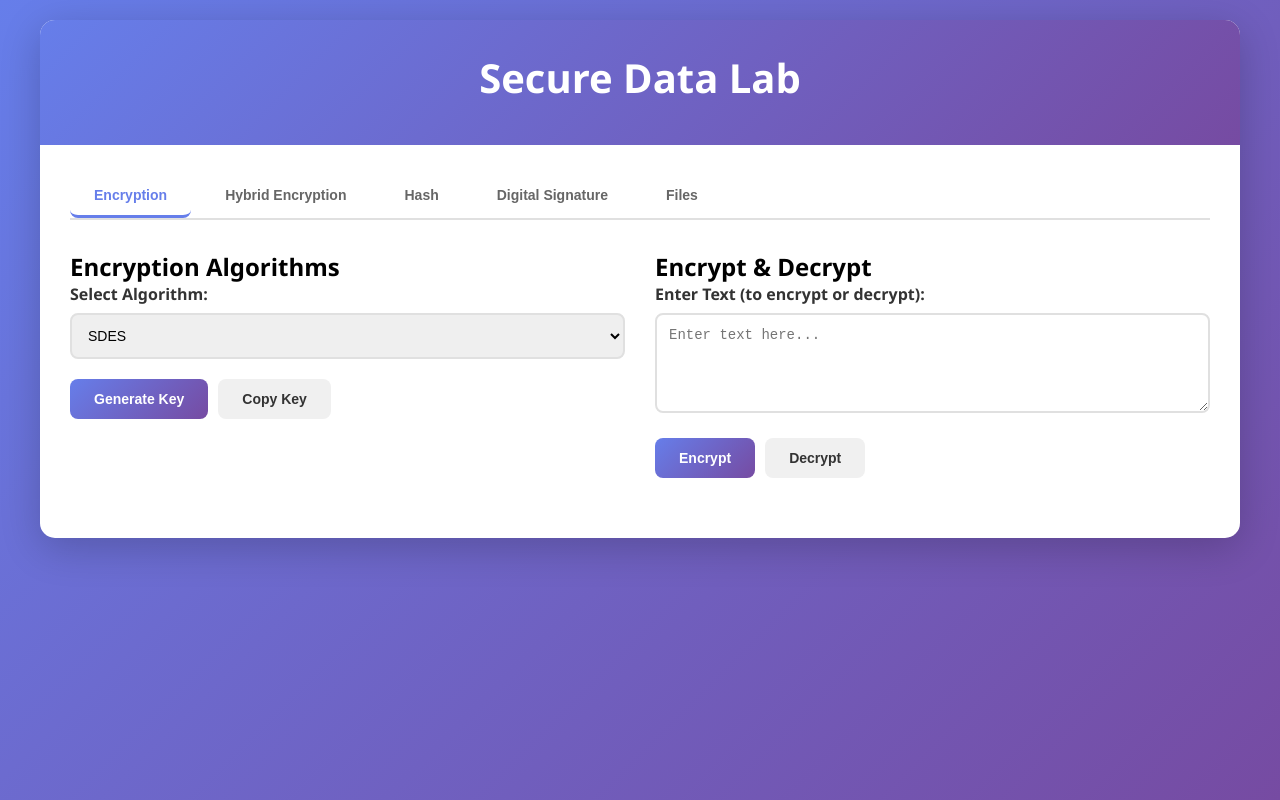
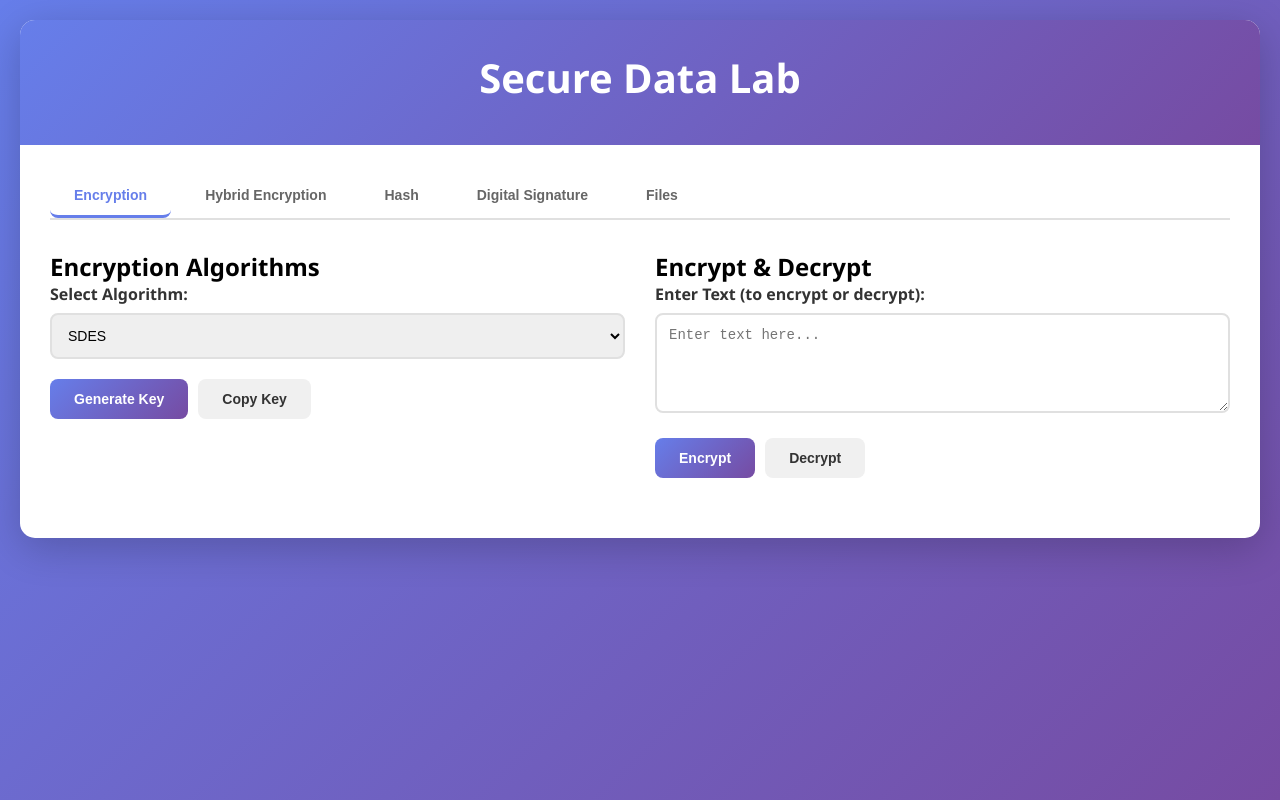
Before and after one commit to Abody-elneel/Computer_Secuirty_Project, a Flask app: page / in a window 1280 px wide. Run offline with Flask 3, Linux system fonts and the light colour scheme.

Commit message:
last_last_elneel

```diff
--- a/templates/index.html
+++ b/templates/index.html
@@ -11,15 +11,40 @@
             box-sizing: border-box;
         }
 
+        /* Custom Scrollbar Styling */
+        ::-webkit-scrollbar {
+            width: 10px;
+        }
+
+        ::-webkit-scrollbar-track {
+            background: #f1f1f1;
+        }
+
+        ::-webkit-scrollbar-thumb {
+            background: linear-gradient(135deg, #667eea 0%, #764ba2 100%);
+            border-radius: 5px;
+        }
+
+        ::-webkit-scrollbar-thumb:hover {
+            background: linear-gradient(135deg, #5568d3 0%, #6a3d8f 100%);
+        }
+
+        /* Firefox Scrollbar */
+        * {
+            scrollbar-color: #667eea #f1f1f1;
+            scrollbar-width: thin;
+        }
+
         body {
             font-family: 'Segoe UI', Tahoma, Geneva, Verdana, sans-serif;
             background: linear-gradient(135deg, #667eea 0%, #764ba2 100%);
             min-height: 100vh;
             padding: 20px;
+            overflow-y: scroll;
         }
 
         .container {
-            max-width: 1200px;
+            max-width: 1800px;
             margin: 0 auto;
             background: white;
             border-radius: 15px;
@@ -41,6 +66,26 @@
 
         .content {
             padding: 30px;
+            max-height: calc(100vh - 200px);
+            overflow-y: auto;
+        }
+
+        /* Scrollbar for content area */
+        .content::-webkit-scrollbar {
+            width: 8px;
+        }
+
+        .content::-webkit-scrollbar-track {
+            background: #f5f5f5;
+        }
+
+        .content::-webkit-scrollbar-thumb {
+            background: #667eea;
+            border-radius: 4px;
+        }
+
+        .content::-webkit-scrollbar-thumb:hover {
+            background: #5568d3;
         }
 
         .section {
@@ -219,6 +264,12 @@
         @keyframes spin {
             0% { transform: rotate(0deg); }
             100% { transform: rotate(360deg); }
+        }
+
+        @media (max-width: 768px) {
+            .section {
+                grid-template-columns: 1fr;
+            }
         }
     </style>
 </head>
@@ -457,11 +508,8 @@
 
     <script>
         function switchTab(tabName) {
-            // Hide all tabs
             document.querySelectorAll('.tab-content').forEach(el => el.classList.remove('active'));
             document.querySelectorAll('.tab-btn').forEach(el => el.classList.remove('active'));
-
-            // Show selected tab
             document.getElementById(tabName).classList.add('active');
             event.target.classList.add('active');
         }
@@ -475,20 +523,16 @@
 
         async function generateKey() {
             const algo = document.getElementById('algo-select').value;
-
             try {
                 const response = await fetch('/api/generate-key', {
                     method: 'POST',
                     headers: { 'Content-Type': 'application/json' },
                     body: JSON.stringify({ algorithm: algo })
                 });
-
                 const data = await response.json();
-
                 if (data.success) {
                     const keyBox = document.getElementById('key-box');
                     const keyOutput = document.getElementById('key-output');
-
                     if (algo === 'rsa') {
                         keyOutput.textContent = JSON.stringify(data.keys, null, 2);
                     } else if (algo === 'dh') {
@@ -498,7 +542,6 @@
                     } else {
                         keyOutput.textContent = data.key;
                     }
-
                     keyBox.classList.add('show');
                     showMessage('Key generated successfully', 'success');
                 } else {
@@ -519,21 +562,17 @@
         async function encryptData() {
             const algo = document.getElementById('algo-select').value;
             const plaintext = document.getElementById('plaintext').value;
-
             if (!plaintext) {
                 showMessage('Enter text to encrypt', 'error');
                 return;
             }
-
             try {
                 const response = await fetch('/api/encrypt', {
                     method: 'POST',
                     headers: { 'Content-Type': 'application/json' },
                     body: JSON.stringify({ algorithm: algo, plaintext })
                 });
-
                 const data = await response.json();
-
                 if (data.success) {
                     document.getElementById('crypto-result-title').textContent = 'Encrypted Text:';
                     document.getElementById('crypto-output').textContent = data.ciphertext;
@@ -550,21 +589,17 @@
         async function decryptData() {
             const algo = document.getElementById('algo-select').value;
             const ciphertext = document.getElementById('plaintext').value;
-
             if (!ciphertext) {
                 showMessage('Enter encrypted text to decrypt', 'error');
                 return;
             }
-
             try {
                 const response = await fetch('/api/decrypt', {
                     method: 'POST',
                     headers: { 'Content-Type': 'application/json' },
                     body: JSON.stringify({ algorithm: algo, ciphertext })
                 });
-
                 const data = await response.json();
-
                 if (data.success) {
                     document.getElementById('crypto-result-title').textContent = 'Decrypted Text:';
                     document.getElementById('crypto-output').textContent = data.plaintext;
@@ -581,21 +616,17 @@
         async function hashData() {
             const algo = document.getElementById('hash-algo').value;
             const data = document.getElementById('hash-input').value;
-
             if (!data) {
                 showMessage('Enter data', 'error');
                 return;
             }
-
             try {
                 const response = await fetch('/api/hash', {
                     method: 'POST',
                     headers: { 'Content-Type': 'application/json' },
                     body: JSON.stringify({ algorithm: algo, data })
                 });
-
                 const result = await response.json();
-
                 if (result.success) {
                     document.getElementById('hash-output').textContent = result.hash;
                     document.getElementById('hash-result').classList.add('show');
@@ -615,9 +646,7 @@
                     headers: { 'Content-Type': 'application/json' },
                     body: JSON.stringify({ algorithm: 'dss' })
                 });
-
                 const data = await response.json();
-
                 if (data.success) {
                     document.getElementById('dss-keys-output').textContent = JSON.stringify(data.keys, null, 2);
                     document.getElementById('dss-keys').classList.add('show');
@@ -630,21 +659,17 @@
 
         async function signMessage() {
             const message = document.getElementById('dss-message').value;
-
             if (!message) {
                 showMessage('Enter a message', 'error');
                 return;
             }
-
             try {
                 const response = await fetch('/api/sign', {
                     method: 'POST',
                     headers: { 'Content-Type': 'application/json' },
                     body: JSON.stringify({ message })
                 });
-
                 const data = await response.json();
-
                 if (data.success) {
                     document.getElementById('dss-signature').value = data.signature;
                     showMessage('Message signed successfully', 'success');
@@ -657,21 +682,17 @@
         async function verifyMessage() {
             const message = document.getElementById('dss-message').value;
             const signature = document.getElementById('dss-signature').value;
-
             if (!message || !signature) {
                 showMessage('Enter message and signature', 'error');
                 return;
             }
-
             try {
                 const response = await fetch('/api/verify', {
                     method: 'POST',
                     headers: { 'Content-Type': 'application/json' },
                     body: JSON.stringify({ message, signature })
                 });
-
                 const data = await response.json();
-
                 if (data.success) {
                     document.getElementById('dss-output').textContent = data.valid ? '✓ Signature is valid' : '✗ Signature is invalid';
                     document.getElementById('dss-result').classList.add('show');
@@ -685,24 +706,19 @@
         async function uploadEncrypt() {
             const fileInput = document.getElementById('file-input');
             const algo = document.getElementById('file-algo').value;
-
             if (!fileInput.files.length) {
                 showMessage('Select a file', 'error');
                 return;
             }
-
             const formData = new FormData();
             formData.append('file', fileInput.files[0]);
             formData.append('algorithm', algo);
-
             try {
                 const response = await fetch('/api/upload-encrypt', {
                     method: 'POST',
                     body: formData
                 });
-
                 const data = await response.json();
-
                 if (data.success) {
                     document.getElementById('file-encrypt-output').textContent = `File: ${data.filename}\n\n${data.message}`;
                     document.getElementById('file-encrypt-result').classList.add('show');
@@ -718,16 +734,12 @@
 
         function downloadDecrypt() {
             const filename = document.getElementById('encrypted-filename').value;
-
             if (!filename) {
                 showMessage('Enter filename', 'error');
                 return;
             }
-
             window.location.href = `/api/download-decrypt/${filename}`;
         }
-
-        // ===== HYBRID ENCRYPTION FUNCTIONS =====
 
         async function generateHybridKeys() {
             try {
@@ -736,9 +748,7 @@
                     headers: { 'Content-Type': 'application/json' },
                     body: JSON.stringify({ algorithm: 'rsa' })
                 });
-
                 const data = await response.json();
-
                 if (data.success) {
                     document.getElementById('hybrid-keys-output').textContent = JSON.stringify(data.keys, null, 2);
                     document.getElementById('hybrid-keys-box').classList.add('show');
@@ -760,21 +770,17 @@
 
         async function hybridEncryptMessage() {
             const plaintext = document.getElementById('hybrid-plaintext').value;
-
             if (!plaintext) {
                 showMessage('Enter message to encrypt', 'error');
                 return;
             }
-
             try {
                 const response = await fetch('/api/hybrid-encrypt-message', {
                     method: 'POST',
                     headers: { 'Content-Type': 'application/json' },
                     body: JSON.stringify({ plaintext })
                 });
-
                 const data = await response.json();
-
                 if (data.success) {
                     document.getElementById('hybrid-encrypt-output').textContent = JSON.stringify(data.encrypted_data, null, 2);
                     document.getElementById('hybrid-encrypt-result').classList.add('show');
@@ -789,12 +795,10 @@
 
         async function hybridDecryptMessage() {
             const ciphertext = document.getElementById('hybrid-ciphertext').value;
-
             if (!ciphertext) {
                 showMessage('Enter encrypted data', 'error');
                 return;
             }
-
             try {
                 const encrypted_data = JSON.parse(ciphertext);
                 const response = await fetch('/api/hybrid-decrypt-message', {
@@ -802,9 +806,7 @@
                     headers: { 'Content-Type': 'application/json' },
                     body: JSON.stringify({ encrypted_data })
                 });
-
                 const data = await response.json();
-
                 if (data.success) {
                     document.getElementById('hybrid-decrypt-output').textContent = data.plaintext;
                     document.getElementById('hybrid-decrypt-result').classList.add('show');
```
